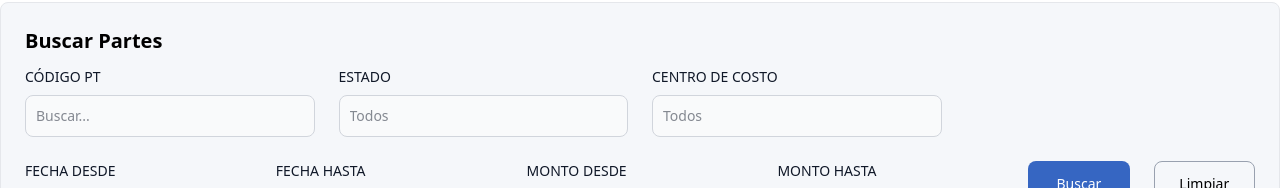
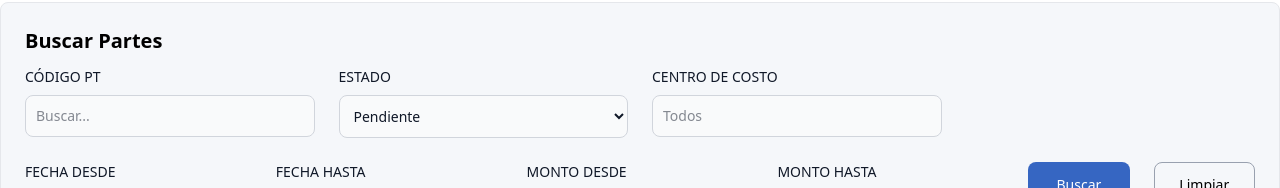
Before and after one commit to grov9999/app-transfer-dt, a React (Vite) app in the folder app-transfer/: page /#/ in a window 1280 px wide. Shown: the part 155-343 px from the top of the page. Built offline with nearby package versions, Linux system fonts and the light colour scheme; no server answers.

Commit message:
UPDATE: transfer manager

```diff
--- a/app-transfer/src/components/organismo/TransferSearch.tsx
+++ b/app-transfer/src/components/organismo/TransferSearch.tsx
@@ -70,7 +70,7 @@ export const TransferSearch = () => {
     setSearchCod(valor);
   };
 
-  const handleFiltrosEst = (e: React.ChangeEvent<HTMLInputElement>) => {
+  const handleFiltrosEst = (e: React.ChangeEvent<HTMLSelectElement>) => {
     const valor = e.target.value;
     setSearchEst(valor);
   };
@@ -102,6 +102,16 @@ export const TransferSearch = () => {
 
   const handleSubmit = (e: FormEvent) => {
     e.preventDefault();
+
+    const datos = {
+      ptcode: searchCod,
+      status: searchEst,
+      costcenter: searchCost,
+      datefrom: searchFech,
+      dateuntil: searchFechFin,
+      amountfrom: searchMon,
+      amountuntil: searchMonFin,
+    };
 
     const newFiltrosCod = transferencias.filter(
       (item) =>
@@ -170,7 +180,7 @@ export const TransferSearch = () => {
             >
               ESTADO
             </label>
-            <input
+            {/* <input
               type="text"
               id="status"
               value={searchEst}
@@ -178,7 +188,28 @@ export const TransferSearch = () => {
               className="bg-gray-50 border border-gray-300 text-gray-900 text-sm rounded-lg focus:ring-blue-500 focus:border-blue-500 block w-full p-2.5"
               placeholder="Todos"
               // required
-            />
+            /> */}
+
+            <select
+              id="status"
+              value={searchEst}
+              onChange={handleFiltrosEst}
+              // onChange={(e) => handleFiltrosEst(e)}
+              className="bg-gray-50 border border-gray-300 text-gray-900 text-sm rounded-lg focus:ring-blue-500 focus:border-blue-500 block w-full p-2.5 "
+            >
+                <option key="" value="Seleccionar estado">
+                  Pendiente
+                </option>
+                <option key="1" value="Pendiente">
+                  Pendiente
+                </option>
+                <option key="2" value="Rechazado">
+                  Rechazado
+                </option>
+                <option key="3" value="Aprobado">
+                  Aprobado
+                </option>
+              </select>
           </div>
           <div>
             <label
```
